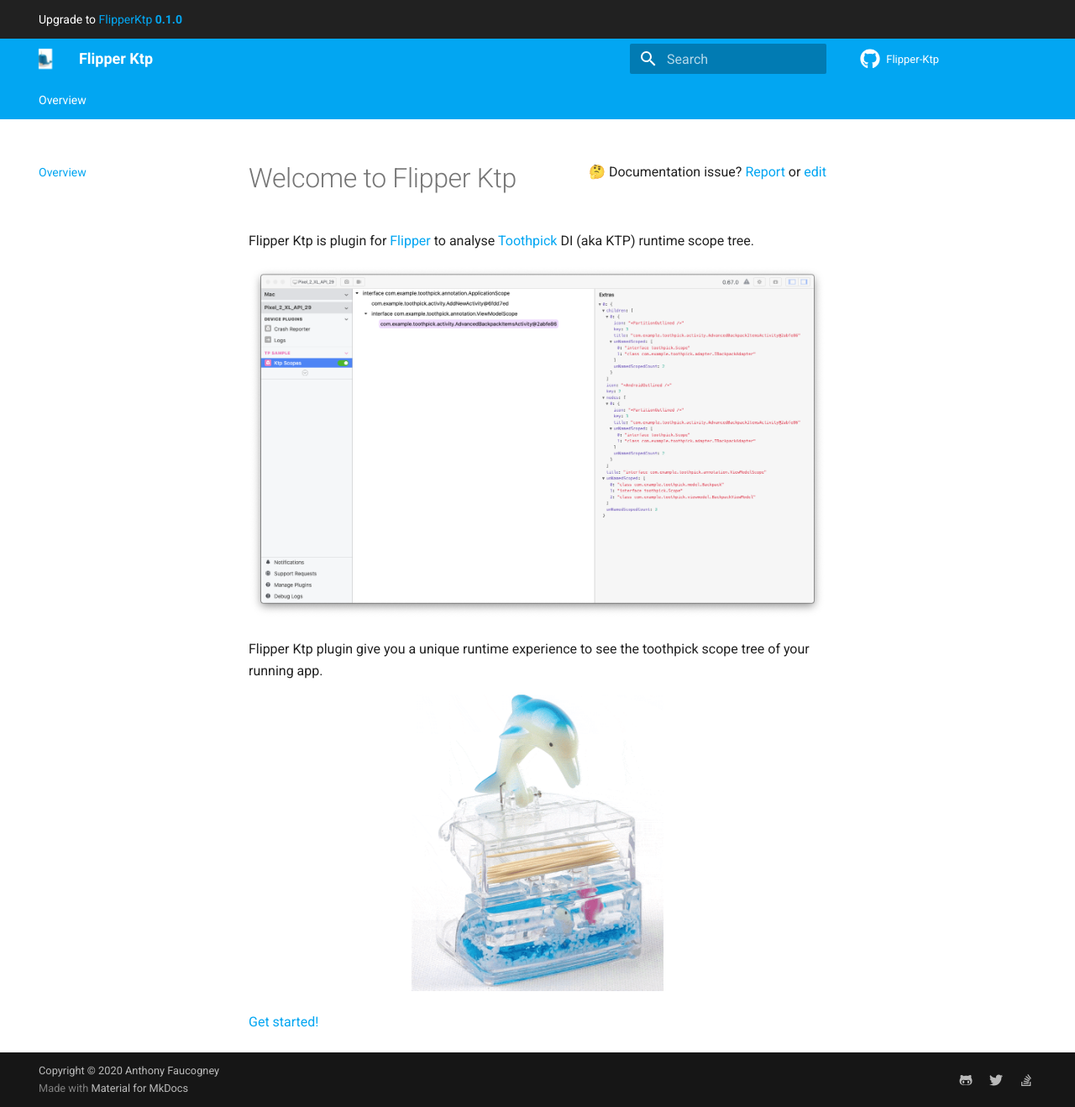
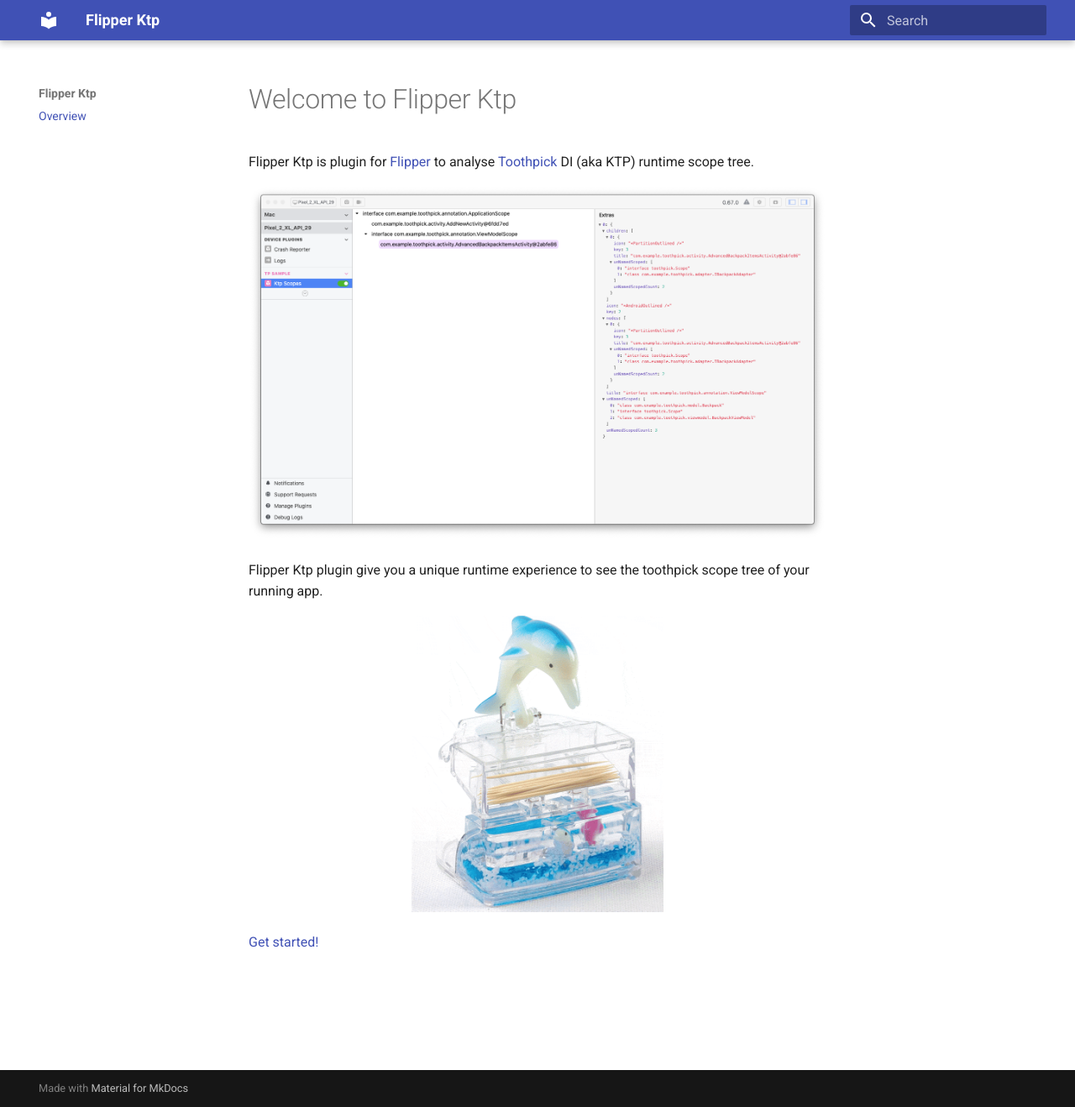
Before and after one commit to afaucogney/flipper-ktp, an MkDocs documentation site: the page built from docs/index.md, in a window 1280 px wide and 1318 px high. Shown: the whole window at 84% size. Built offline with MkDocs 1.6.1 and Material for MkDocs 9.7.7, drawn with Linux system fonts in a browser that asks for light colours; comment, search, counter and statistics services are not loaded; some of the changed lines change nothing that is shown.

Commit message:
Update mkdocs.yml
test disable everything

```diff
--- a/mkdocs.yml
+++ b/mkdocs.yml
@@ -2,41 +2,41 @@
 # mkdocs serve
 # mkdocs gh-deploy
 
-extra:
-  flipper_ktp:
-    release: '0.1.0'
-    next_release: '0.1.1'
-  social:
-    - icon: fontawesome/brands/github-alt
-      link: https://github.com/afaucogney
-    - icon: fontawesome/brands/twitter
-      link: https://twitter.com/afaucogney
-    - icon: fontawesome/brands/stack-overflow
-      link: https://stackoverflow.com/questions/tagged/toothpick-di?sort=active
+# extra:
+#   flipper_ktp:
+#     release: '0.1.0'
+#     next_release: '0.1.1'
+#   social:
+#     - icon: fontawesome/brands/github-alt
+#       link: https://github.com/afaucogney
+#     - icon: fontawesome/brands/twitter
+#       link: https://twitter.com/afaucogney
+#     - icon: fontawesome/brands/stack-overflow
+#       link: https://stackoverflow.com/questions/tagged/toothpick-di?sort=active
 
 site_name: Flipper Ktp
 site_url: https://afaucogney.github.io/flipper-ktp/
-repo_name: Flipper-Ktp
-repo_url: https://github.com/afaucogney/flipper-ktp
-edit_uri: edit/main/docs/
-site_description: "A flipper plugin to analyse Toothpick DI runtime scope tree"
-site_author: Anthony FAUCOGNET
-remote_branch: gh-pages
+# repo_name: Flipper-Ktp
+# repo_url: https://github.com/afaucogney/flipper-ktp
+# edit_uri: edit/main/docs/
+# site_description: "A flipper plugin to analyse Toothpick DI runtime scope tree"
+# site_author: Anthony FAUCOGNET
+# remote_branch: gh-pages
 
-copyright: 'Copyright &copy; 2020 Anthony Faucogney'
+# copyright: 'Copyright &copy; 2020 Anthony Faucogney'
 
 theme:
   name: 'material'
-  custom_dir: 'docs/theme'
-  logo: 'images/logo.jpg'
-  icon:
-    repo: fontawesome/brands/github
-  favicon: 'images/logo.jpg'
-  palette:
-    primary: 'light-blue'
-    accent: 'deep-amber'
-  features:
-    - tabs
+#   custom_dir: 'docs/theme'
+#   logo: 'images/logo.jpg'
+#   icon:
+#     repo: fontawesome/brands/github
+#   favicon: 'images/logo.jpg'
+#   palette:
+#     primary: 'light-blue'
+#     accent: 'deep-amber'
+#   features:
+#     - tabs
 
 #markdown_extensions:
 #  - smarty
```
